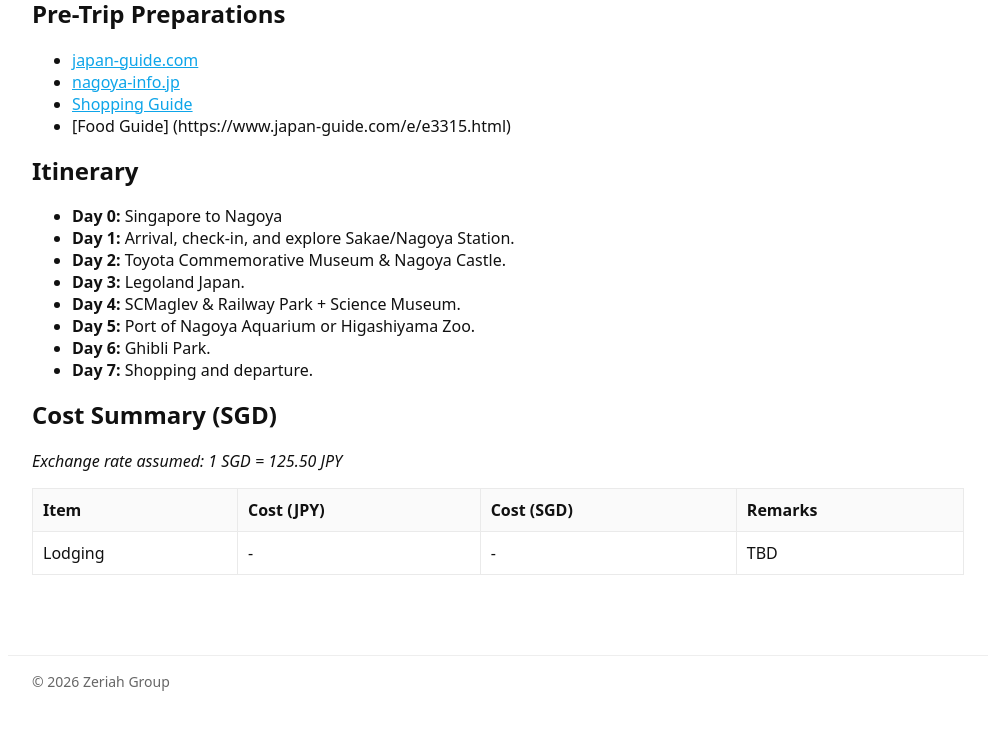
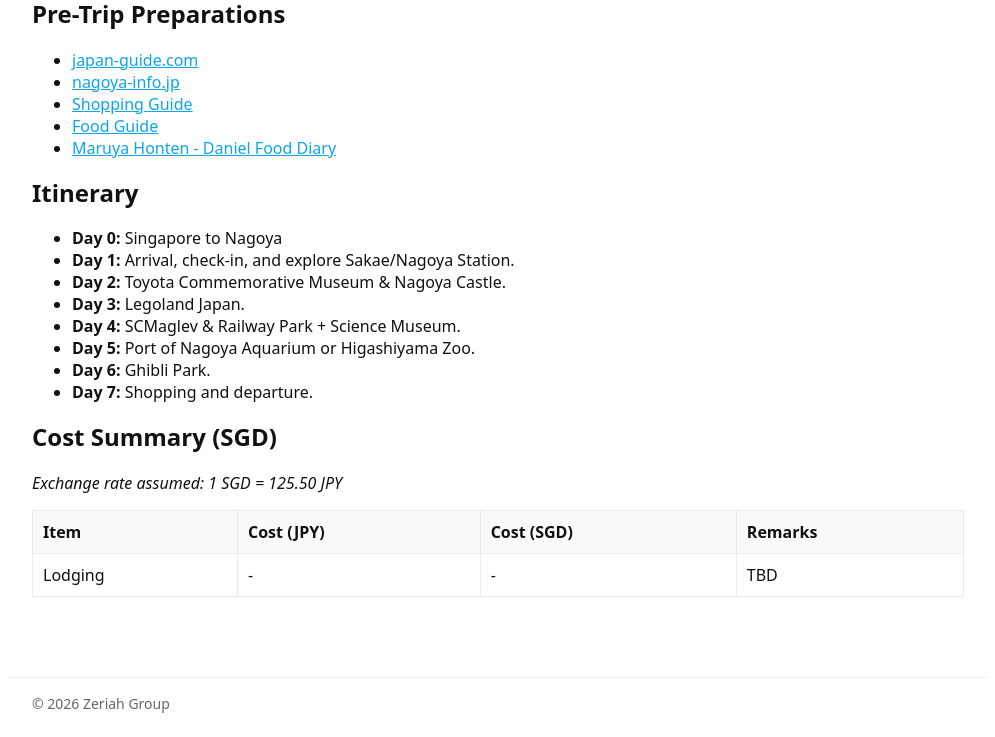
Before and after one commit to zeriahgroup/Travel, a Jekyll site: the page built from travels/2026_Nagoya.md, in a window 1280 px wide. Shown: the part 468-1205 px from the top of the page, without its empty margins (142-1137 px from the left). Built offline with Jekyll 4.4.1, drawn with Linux system fonts in a browser that asks for light colours; before the commit the page ends 1183 px from its top, so only the background shows below that.

Commit message:
Update 2026_Nagoya.md

```diff
--- a/travels/2026_Nagoya.md
+++ b/travels/2026_Nagoya.md
@@ -16,7 +16,8 @@ excerpt: A family trip with my younger sister and her family to Tasmania in 2026
 - [japan-guide.com](https://www.japan-guide.com/e/e2155.html)
 - [nagoya-info.jp](https://www.nagoya-info.jp/en/)
 - [Shopping Guide](https://www.nagoyaisnotboring.com/nagoya-shopping-guide/)
-- [Food Guide] (https://www.japan-guide.com/e/e3315.html)
+- [Food Guide](https://www.japan-guide.com/e/e3315.html)
+- [Maruya Honten - Daniel Food Diary](https://danielfooddiary.com/2025/06/09/maruyahoten/)
 
 ## Itinerary
 - **Day 0:** Singapore to Nagoya
```
